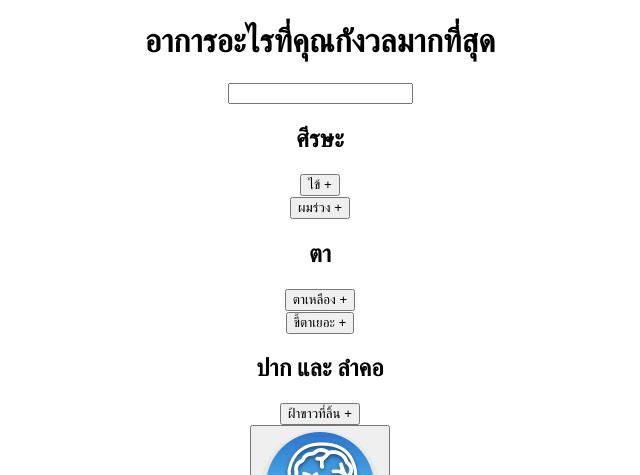
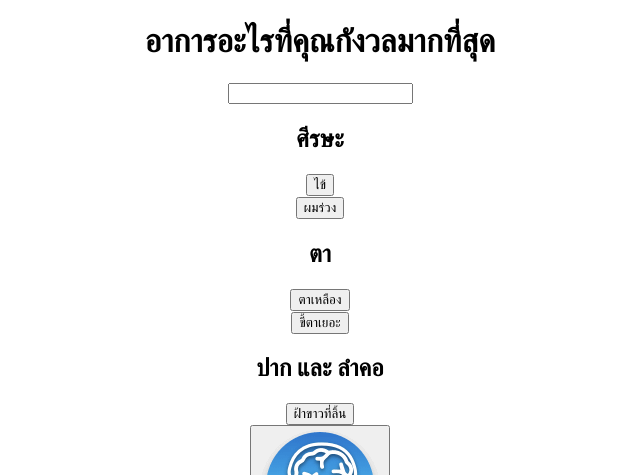
Before and after one commit to dororoza5/Agnos_Test, a React (Create React App) app in the folder front-app/: page / in a window 1280 px wide. Shown: the top 475 px of the page, without its empty margins (320-960 px from the left). Built offline with nearby package versions, Linux system fonts and the light colour scheme.

Commit message:
Search real time word success

```diff
--- a/front-app/src/App.js
+++ b/front-app/src/App.js
@@ -15,7 +15,6 @@ function App() {
     <div className="App">
       <div>
         <h1>อาการอะไรที่คุณกังวลมากที่สุด</h1>
-        <SearchBox />
       </div>
       <div>
         <SymptomsHeader head={head} eye={eye} mouse={mouse}/>
--- a/front-app/src/component/SearchBox.js
+++ b/front-app/src/component/SearchBox.js
@@ -1,16 +1,14 @@
 import React, { useState } from 'react';
 
-const SearchBox = () => {
-
-    const [searchItem, setSearchItem] = useState('')
+const SearchBox = ({inputText, onChange}) => {
 
   return (
   <div>
       <input
         type='text'
         required
-        value={searchItem}
-        onChange={(e) => setSearchItem(e.target.value)}
+        value={inputText}
+        onChange={(e) => onChange(e)}
       ></input>
   </div>
   );
--- a/front-app/src/component/Symptoms.js
+++ b/front-app/src/component/Symptoms.js
@@ -18,11 +18,14 @@ const Symptoms = ({symp}) => {
         SetIsOpen(!isOpen)
     }
 
+
+
   return (
   <div>
       {symp.map(symp => (
           <div key={symp.id}>
               <button type='button' onClick={() => handleClick(symp.id)}>{symp.title}</button>
+
               {isOpen && <Popup
               content={<>
                 <b>Design your Popup</b>
--- a/front-app/src/component/SymptomsHeader.js
+++ b/front-app/src/component/SymptomsHeader.js
@@ -1,27 +1,63 @@
 import React, { useState } from 'react';
+import SearchBox from './SearchBox';
 import Symptoms from './Symptoms';
 
 const SymptomsHeader = (props) => {
 
     const [symp,setSymp] = useState([
-        {id : 1, header : 'ศีรษะ', title : 'ไข้ +'},
-        {id : 2, header : 'ศีรษะ', title : 'ผมร่วง +'},
-        {id : 3, header : 'ตา', title : 'ตาเหลือง +'},
-        {id : 4, header : 'ตา', title : 'ขี้ตาเยอะ +'},
-        {id : 5, header : 'ปาก และ ลำคอ', title : 'ฝ้าขาวที่ลิ้น +'}
+        {id : 1, header : 'ศีรษะ', title : 'ไข้'},
+        {id : 2, header : 'ศีรษะ', title : 'ผมร่วง'},
+        {id : 3, header : 'ตา', title : 'ตาเหลือง'},
+        {id : 4, header : 'ตา', title : 'ขี้ตาเยอะ'},
+        {id : 5, header : 'ปาก และ ลำคอ', title : 'ฝ้าขาวที่ลิ้น'}
+      ])
+
+    const [inputText, setInputText] = useState('')
+
+    const [sortInputSymp, setSortInputSymp] = useState([
+        {id : 1, header : 'ศีรษะ', title : 'ไข้'},
+        {id : 2, header : 'ศีรษะ', title : 'ผมร่วง'},
+        {id : 3, header : 'ตา', title : 'ตาเหลือง'},
+        {id : 4, header : 'ตา', title : 'ขี้ตาเยอะ'},
+        {id : 5, header : 'ปาก และ ลำคอ', title : 'ฝ้าขาวที่ลิ้น'}
     ])
+
+    const filterSort = (e) => {
+        setInputText(e.target.value)
+        const newSort = symp.filter((symp) => {
+            if(inputText.length!==0){
+              return symp.title.includes(e.target.value)
+            }else{
+              return symp
+            }
+        })
+        setSortInputSymp(newSort)
+    }
 
   return (
   <div>
+      <SearchBox inputText={inputText} onChange={filterSort}/>
 
-      {props.head && <h2>ศีรษะ</h2>}
-      {props.head && <Symptoms symp={symp.filter(symp => symp.header === 'ศีรษะ')} />}
+      {
+        (sortInputSymp.filter(sortInputSymp => sortInputSymp.header === 'ศีรษะ')).length!==0
+        && props.head
+        && <h2>ศีรษะ</h2>
+      }
+      {props.head && <Symptoms symp={sortInputSymp.filter(sortInputSymp => sortInputSymp.header === 'ศีรษะ')}/>}
 
-      {props.eye && <h2>ตา</h2>}
-      {props.eye && <Symptoms symp={symp.filter(symp => symp.header === 'ตา')} />}
+      {
+        (sortInputSymp.filter(sortInputSymp => sortInputSymp.header === 'ตา')).length!==0
+        && props.eye
+        && <h2>ตา</h2>
+      }
+      {props.eye && <Symptoms symp={sortInputSymp.filter(sortInputSymp => sortInputSymp.header === 'ตา')} />}
 
-      {props.mouse && <h2>ปาก และ ลำคอ</h2>}
-      {props.mouse && <Symptoms symp={symp.filter(symp => symp.header === 'ปาก และ ลำคอ')} />}
+      {
+        (sortInputSymp.filter(sortInputSymp => sortInputSymp.header === 'ปาก และ ลำคอ')).length!==0
+        && props.mouse
+        && <h2>ปาก และ ลำคอ</h2>
+      }
+      {props.mouse && <Symptoms symp={sortInputSymp.filter(sortInputSymp => sortInputSymp.header === 'ปาก และ ลำคอ')} />}
   </div>
   );
 };
```
